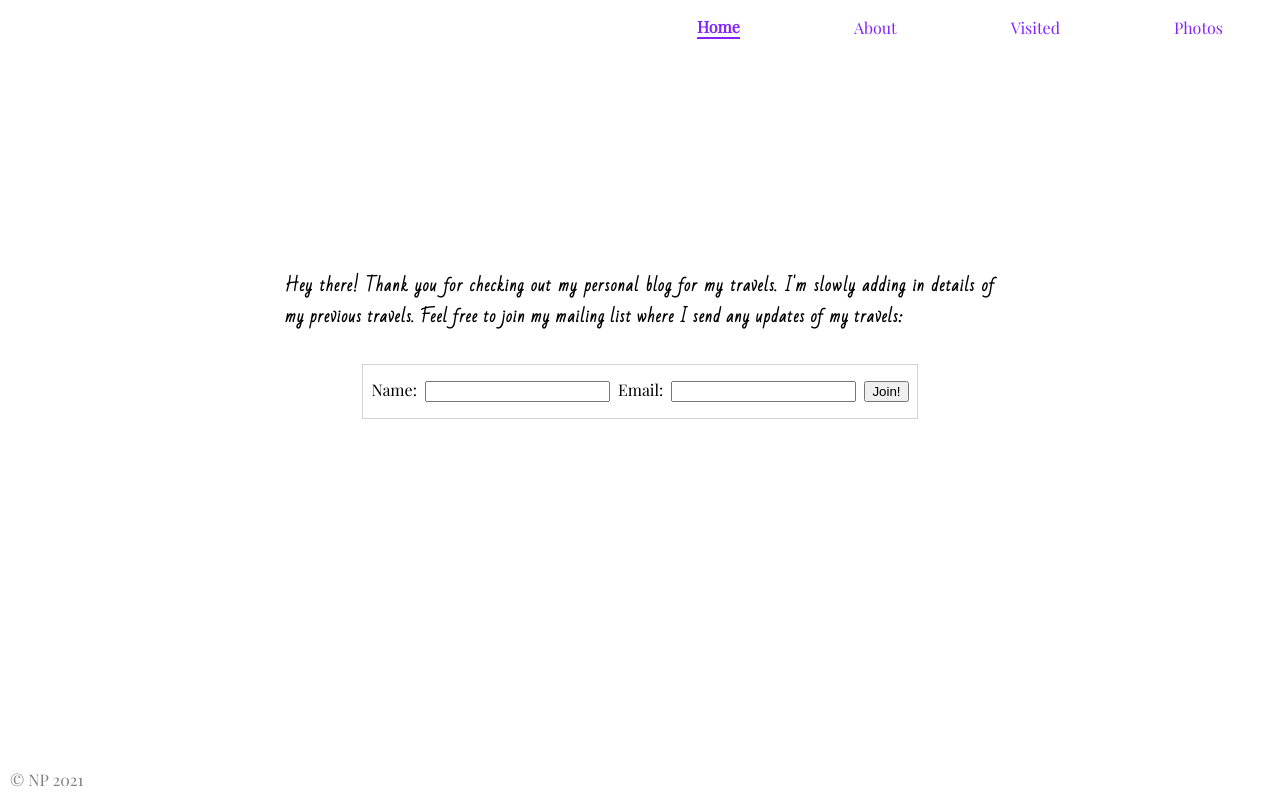
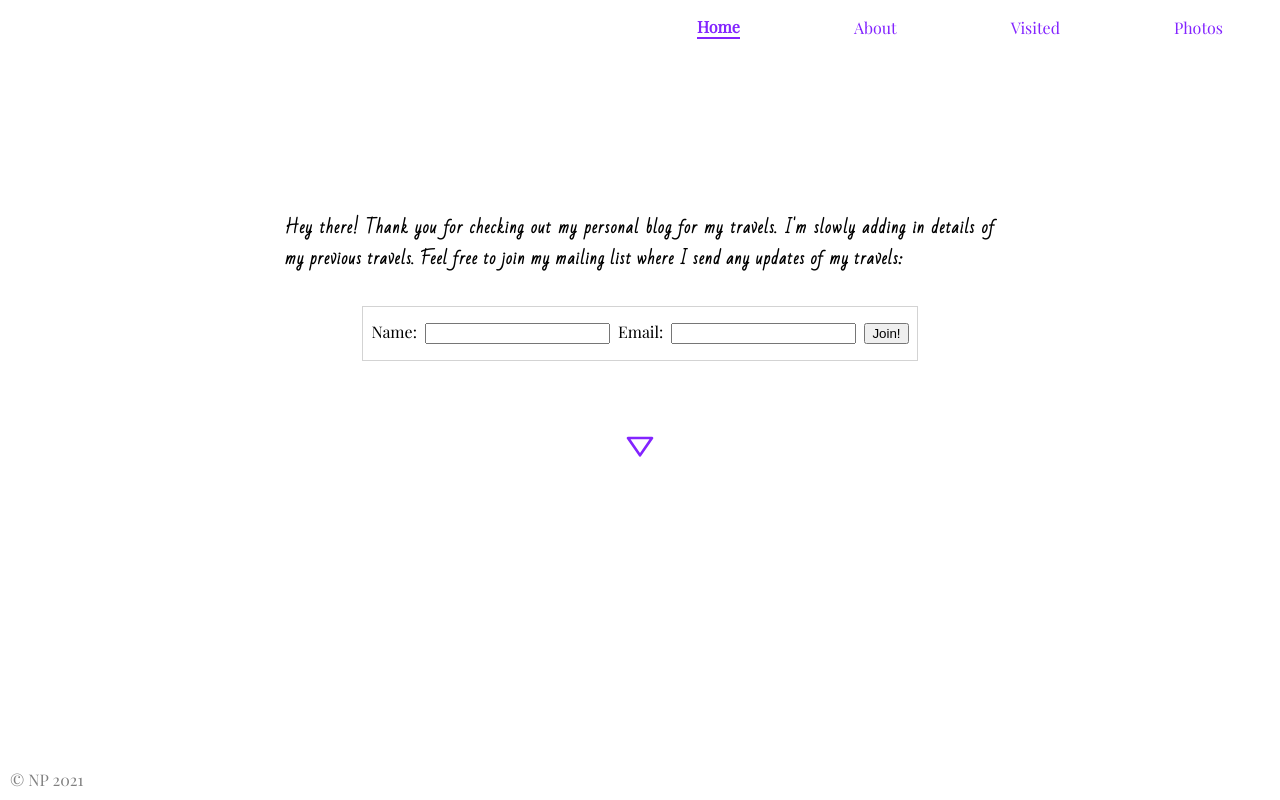
Before and after one commit to natbibi/travel-blog, a React app in the folder client/: page / in a window 1280 px wide. Built offline with nearby package versions, Linux system fonts and the light colour scheme.

Commit message:
:children_crossing: :lipstick: add button on homepage which pushes to about

```diff
--- a/client/src/pages/Home/index.js
+++ b/client/src/pages/Home/index.js
@@ -1,7 +1,11 @@
 import React, { useState } from 'react';
 import { JoinForm } from '../../components'
+import { BiDownArrow } from "react-icons/bi";
+import { useHistory } from "react-router-dom";
 
 const Home = () => {
+
+    const history = useHistory();
 
     const [subscribed, setSubscribed] = useState(false)
 
@@ -20,6 +24,7 @@ const Home = () => {
                 <div>
                     {subscribed ? <p>Thank you 💖 Look out for updates from me!</p> : <JoinForm subscribe={subscribe} />}
                 </div>
+                <button className="see-about" onClick={() => history.push('/about')}><BiDownArrow /></button>
             </main>
         </>
     )
--- a/client/src/style.css
+++ b/client/src/style.css
@@ -36,7 +36,20 @@ body {
 #about {
     text-align: justify;
     align-items: center;
+    animation: intro-load ease-in 300ms;
 }
+
+@keyframes intro-load {
+    0% {
+      transform: translateY(-400px);
+      opacity: 0;
+    }
+
+    100% {
+      transform: translateY(0px);
+      opacity: 1;
+    }
+  }
 
 main#photos {
     display: flex;
@@ -94,7 +107,8 @@ form {
     margin-right: 0.5rem;
 }
 
-button.scroll-up {
+button.scroll-up, button.see-about {
+    cursor: pointer;
     font-size: 2rem;
     border: none;
     background: none;
@@ -102,6 +116,10 @@ button.scroll-up {
     animation: hover-vertical 2s ease infinite;
     position: relative;
     color: rgb(131, 36, 255);
+}
+
+button.see-about {
+    margin-top: 4rem;
 }
 
 @keyframes hover-vertical {
```
